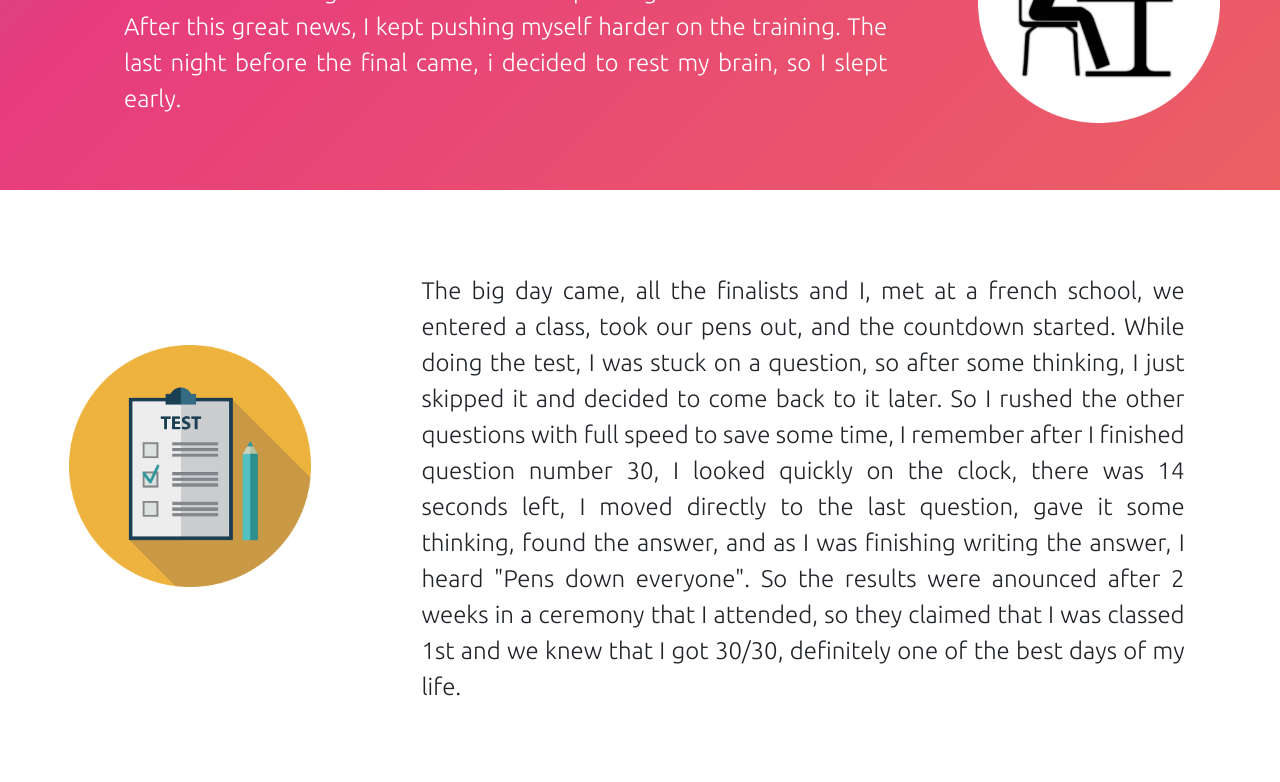
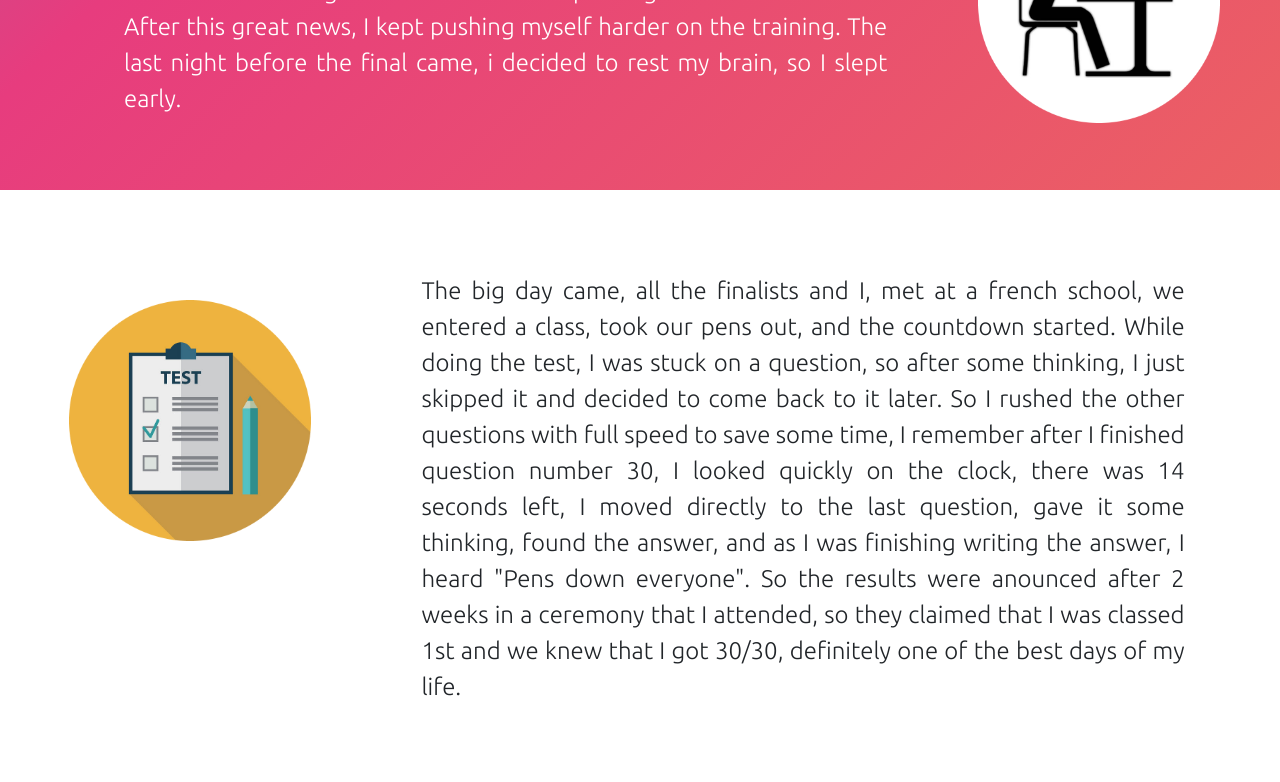
Before and after one commit to Sebastien-A-A/presentation, a website: page math.html in a window 1280 px wide. Shown: the part 724-1506 px from the top of the page. Drawn offline with nearby package versions, Linux system fonts and the light colour scheme.

Commit message:
Update stylesMath.css

```diff
--- a/public/css/stylesMath.css
+++ b/public/css/stylesMath.css
@@ -48,7 +48,7 @@ li{
 
 .image-third{
   width: 80%;
-  margin:30% 0 0 23%;
+  margin:15% 0 0 23%;
 }
 
 .text-third{
```
